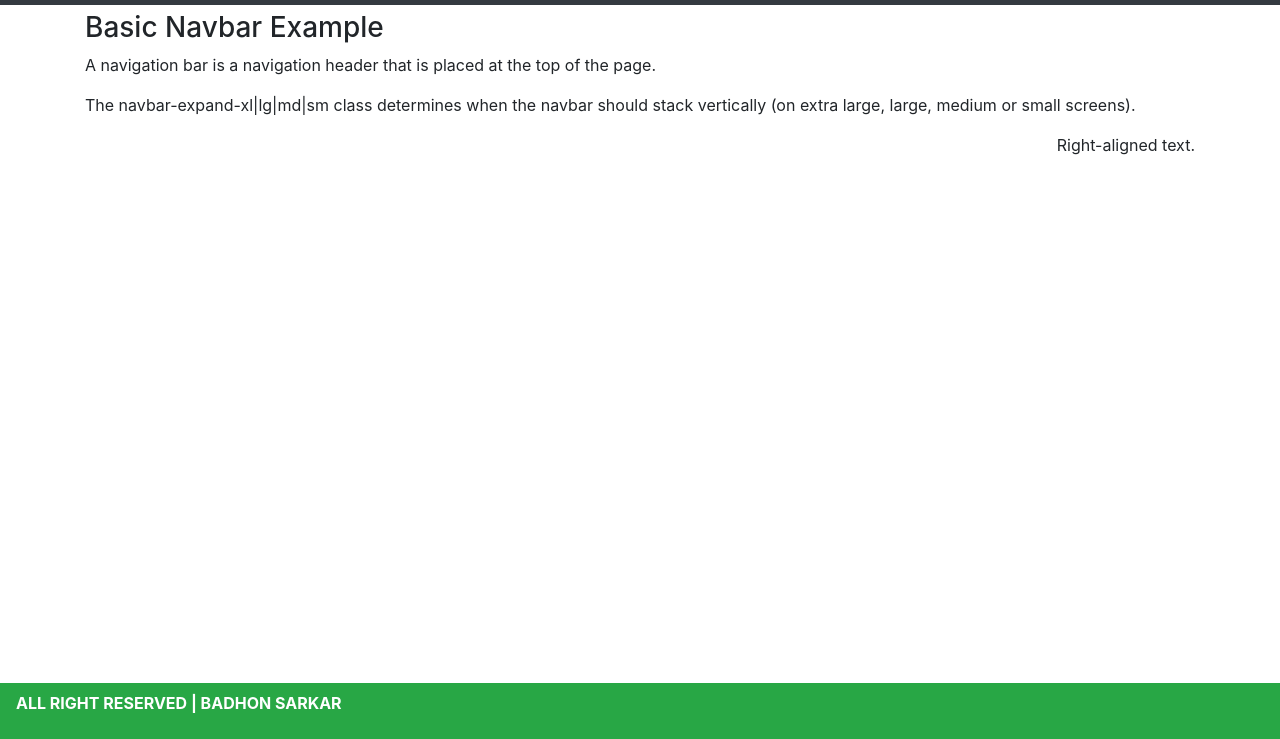
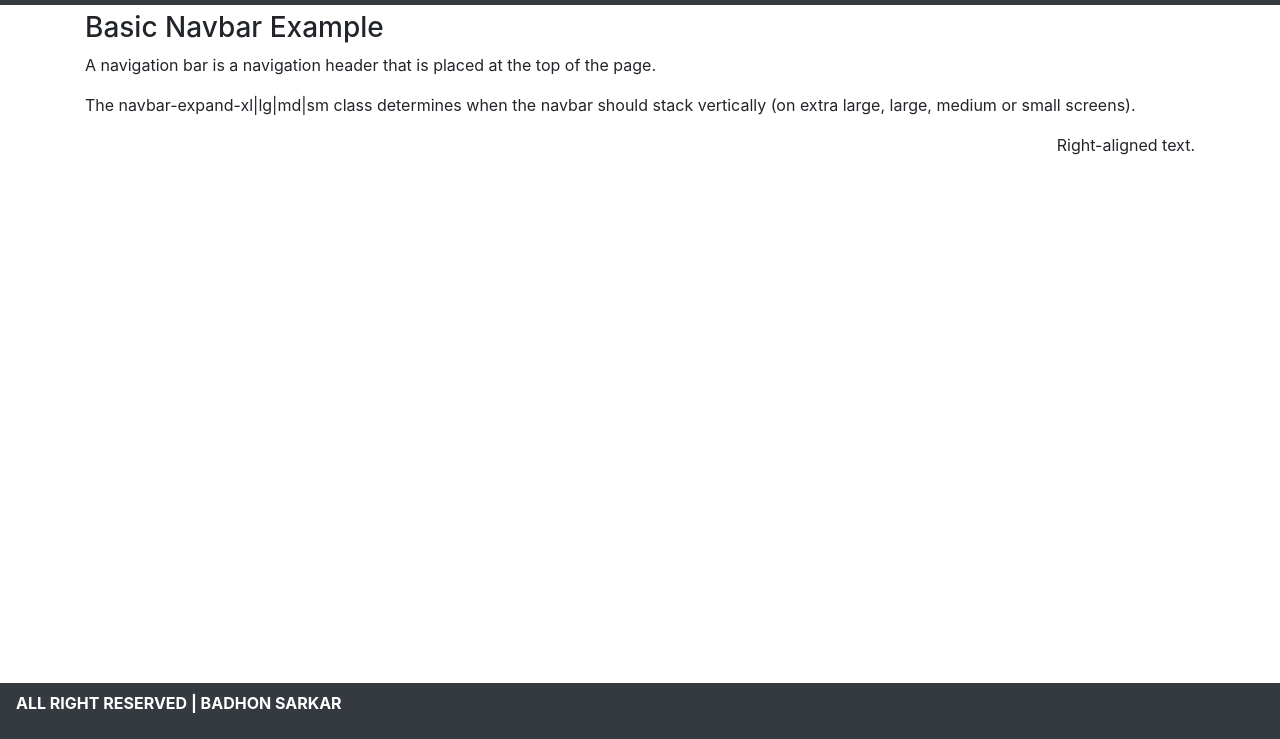
Before and after one commit to badhon86/fullStack_practice, a plain HTML site: page bspart02.html in a window 1280 px wide. Shown: the part 61-800 px from the top of the page. Drawn offline with nearby package versions, Linux system fonts and the light colour scheme.

Commit message:
first commit

```diff
--- a/bspart02.html
+++ b/bspart02.html
@@ -72,7 +72,7 @@
             <p class="text-right">Right-aligned text.</p>
         </div>
 
-        <nav class="navbar navbar-expand-sm bg-success navbar-dark fixed-bottom text-right">
+        <nav class="navbar navbar-expand-lg navbar-dark bg-dark  text-uppercase fixed-bottom">
             <p class="text-white text-right"><b>ALL RIGHT RESERVED | BADHON SARKAR</b></p>
         </nav>
 
```
